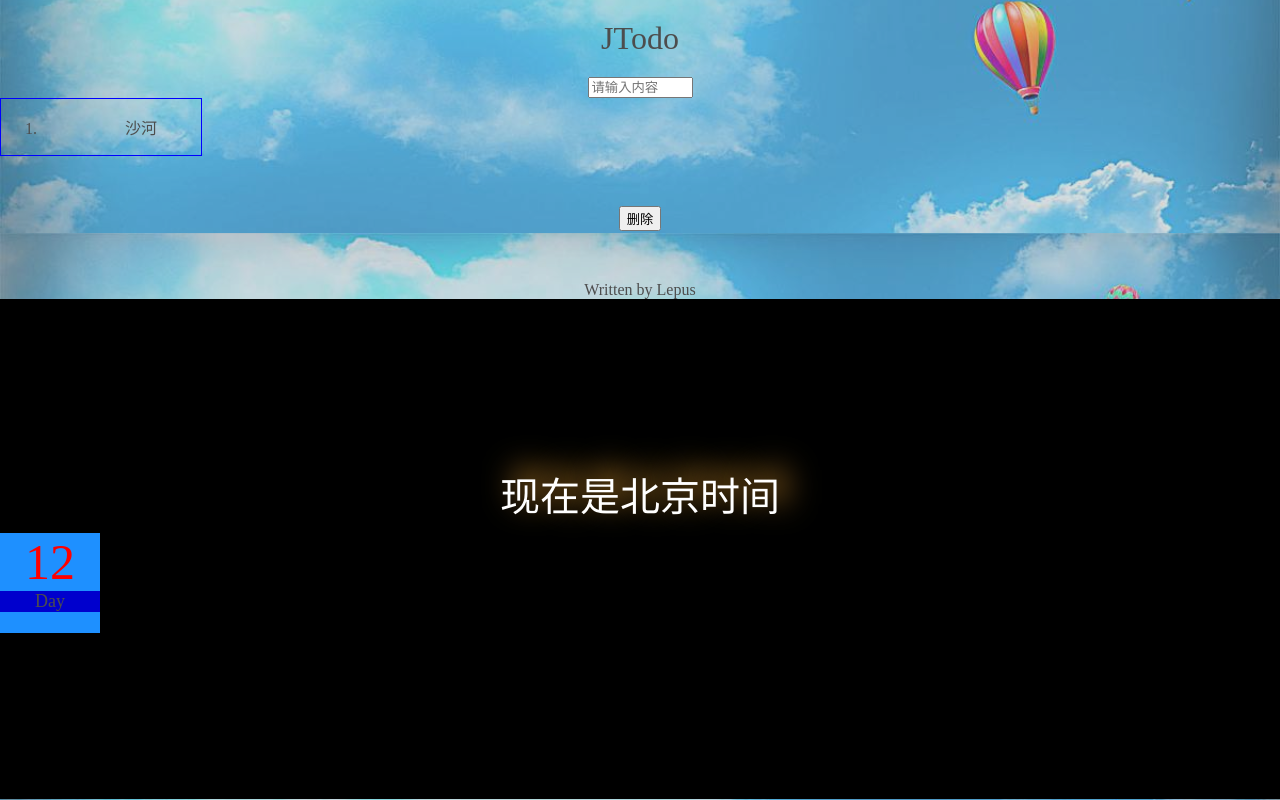
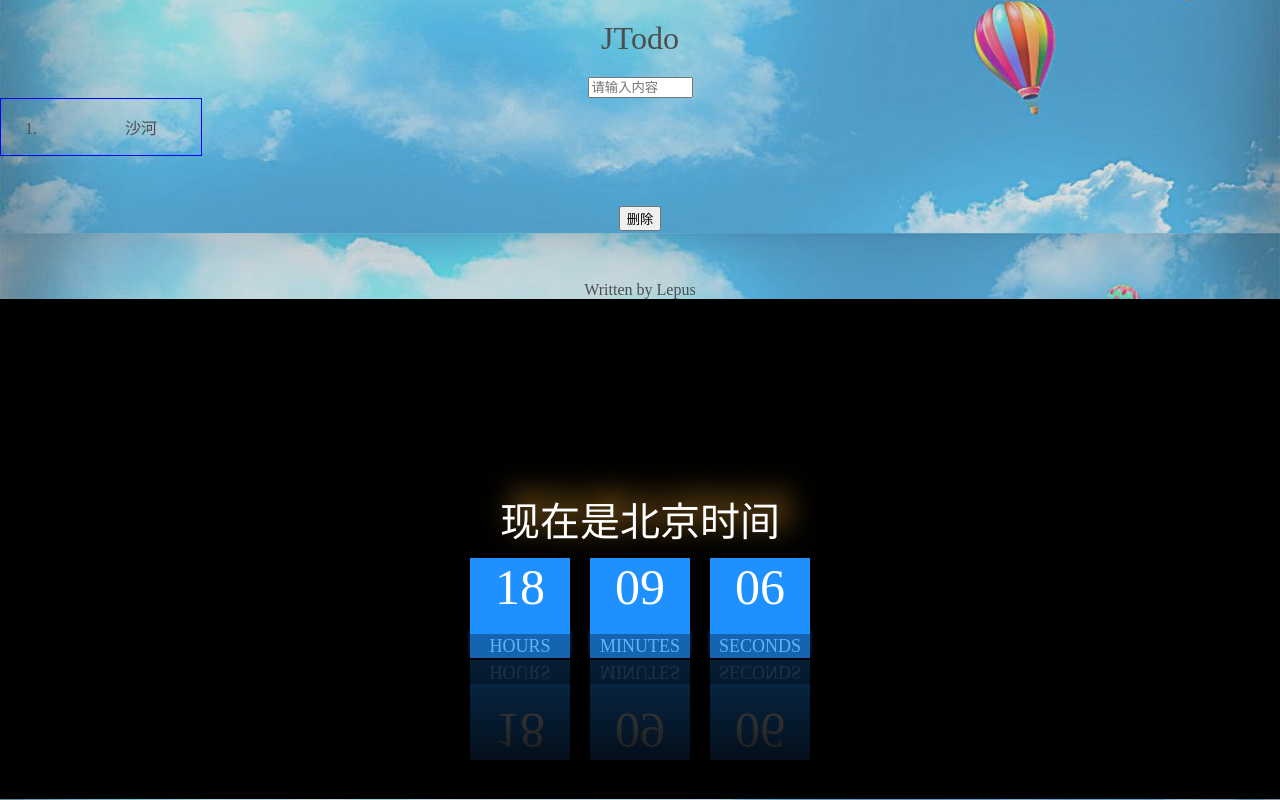
Before and after one commit to lepus-esn/Vue-webpack-todo, a Vue app: page / in a window 1280 px wide. Built offline with nearby package versions, Linux system fonts and the light colour scheme; the HTML template or start-up script is replaced by a standard one.

Commit message:
feat: 样式初步完成

```diff
--- a/src/clock/index.vue
+++ b/src/clock/index.vue
@@ -1,7 +1,11 @@
 <template text='text/javascript'>
    <div class="item-con">
     <div class="title">{{title}}</div>
-    <Time :time = 'time' :type = 'type'></Time>
+    <div class="item-sub">
+    <div  v-for="item in timeData" :key="item.type">
+      <Time  :time = 'item.time' :type = 'item.type'></Time>
+    </div>
+    </div>
    </div>
 </template>
 
@@ -27,6 +31,11 @@
     text-shadow 0 0 20px #fdec84
     text-shadow 10px -10px 30px #ffae35
 }
+.item-sub {
+   display  flex
+   flex-direction row
+   justify-content center
+}
 </style>
 
 
@@ -38,12 +47,33 @@ export default  {
     components: {
         Time
     },
+    created(){
+        const data = new Date();
+        const min = data.get
+    },
     data() {
         return {
+            timeData: [
+                {
+                    time: '18',
+                    type: 'HOURS',
+                },
+                {
+                    time: '09',
+                    type: 'MINUTES',
+                },
+                {
+                    time: '06',
+                    type: 'SECONDS',
+                }
+            ],
             time: '12',
-            type: 'Day',
+            type: 'HOURS',
             title: '现在是北京时间'
         }
+    },
+    methods: {
+
     }
 }
 </script>
--- a/src/clock/time.vue
+++ b/src/clock/time.vue
@@ -1,6 +1,6 @@
 <template text="text/javascript">
   <div class="time-con">
-     <div>
+     <div class="time-sub">
         <div class="time">{{time}}</div>
      </div>
      <div class="day-con">
@@ -14,20 +14,33 @@
     height 100px
     width 100px
     background-color #1E90FF
+    margin 0px 10px -50px
+    -webkit-box-reflect: below 2px  -webkit-gradient(linear, left top, left bottom, from(rgba(150, 10, 100, 0.1)), to(rgba(10, 10, 0, 0.3)))
+}
+.time-sub {
+    flex 1
+    max-height 100px
+    height 76px
 }
 .time {
-    color red
+    color white
     font-size  50px
 }
 .day-con {
-    background-color #0000CD
-    position absolute
     width  100px
-    bottom 0.1
-
-    .day {
-        font-size  18px
-    }
+    height 24px
+    line-height 24px
+    margin-bottom -2px
+    opacity .3
+    z-index -1
+    background-color #000000
+    filter alpha
+    box-shadow 0 -5px 5px #1E90FF
+}
+.day {
+    font-size  18px
+    color white
+    font-family Cursive
 }
 </style>
 
@@ -35,12 +48,10 @@
 export default {
     props: {
         time: String,
-        style: String
+        type: String
     },
     data() {
         return {
-            time: '12',
-            type: 'Day',
         }
     }
 }
```
Also changed, not shown: 1 other file (tests, documents, lock files or other folders).
